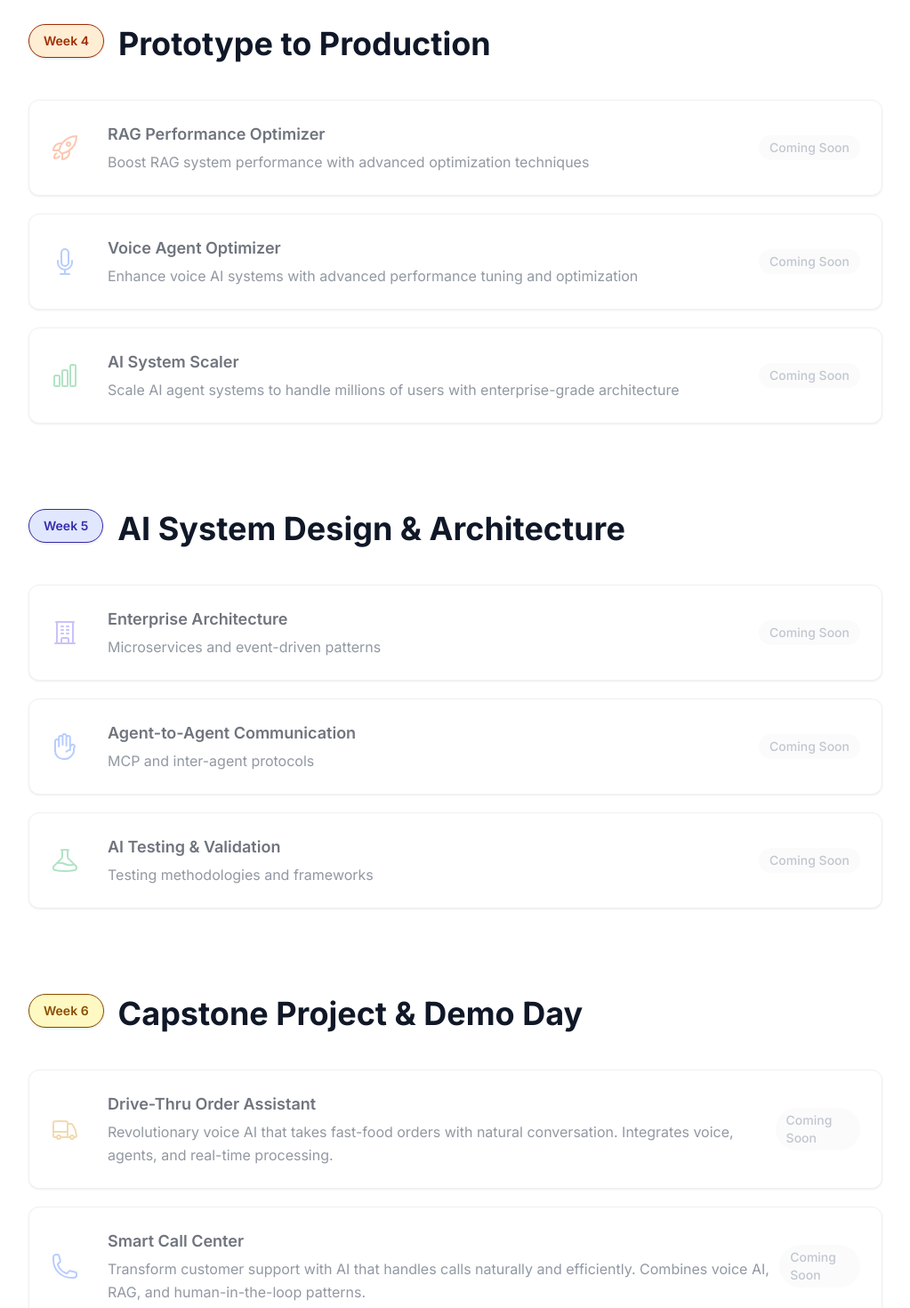
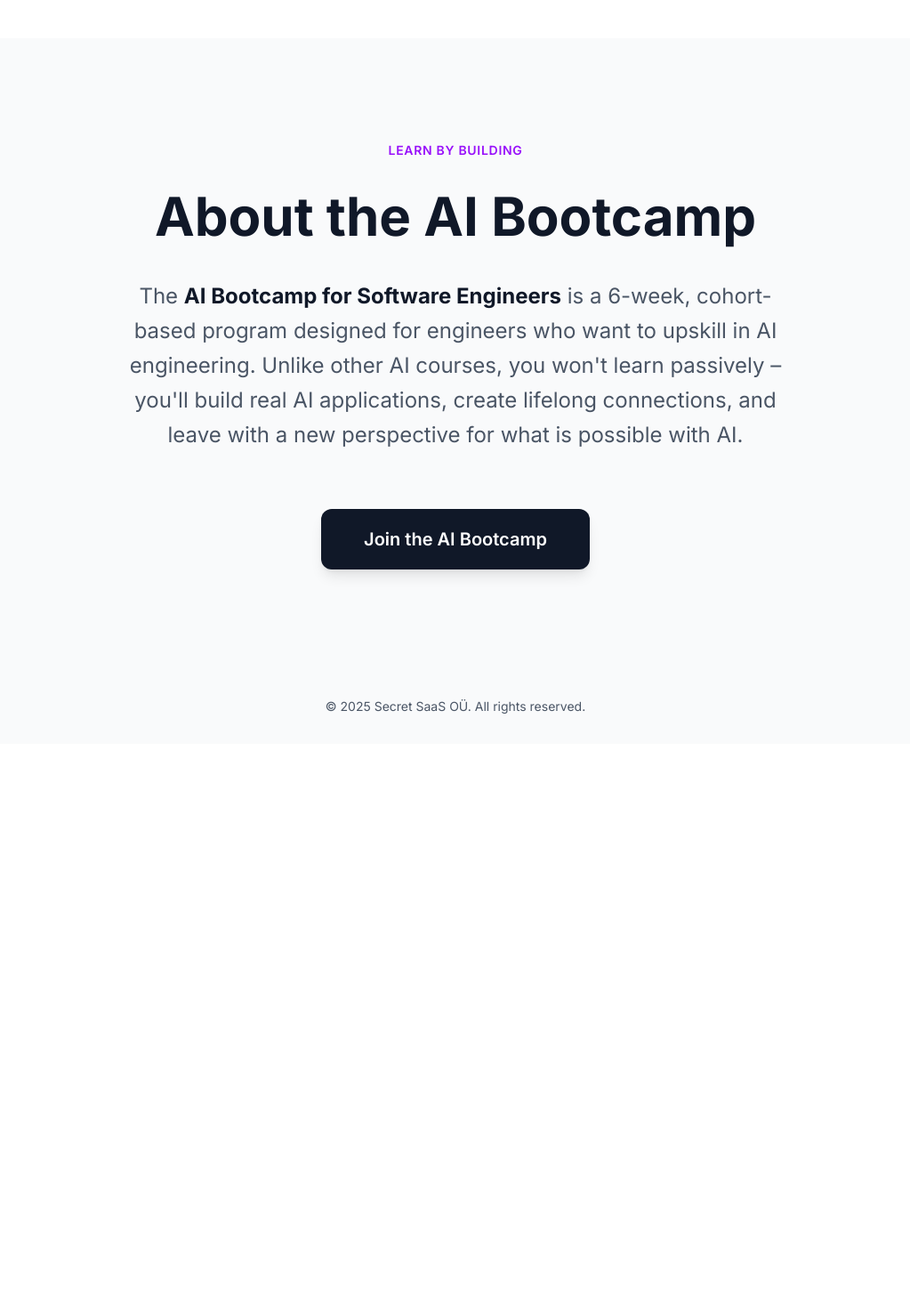
Before and after one commit to learnwithparam/monkey-kata, a Next.js app in the folder frontend/: page / in a window 1280 px wide. Shown: the part 2860-4330 px from the top of the page at 89% size, without its empty margins (128-1151 px from the left). After the commit the page ends 3696 px from the top, so only its background shows below. Built offline with nearby package versions, Linux system fonts and the light colour scheme.

Commit message:
remove remaining weeks on demo

```diff
--- a/frontend/src/data/demos.tsx
+++ b/frontend/src/data/demos.tsx
@@ -167,80 +167,5 @@ export const weeksData: WeekData[] = [
         apiSlug: "job_application_form_filling"
       },
     ]
-  },
-  {
-    weekNumber: "Week 4",
-    weekTitle: "Prototype to Production",
-    weekColor: "bg-orange-100 text-orange-800",
-    demos: [
-      {
-        icon: <RocketLaunchIcon className="w-8 h-8 text-orange-600 mr-4" />,
-        title: "RAG Performance Optimizer",
-        description: "Boost RAG system performance with advanced optimization techniques",
-        isComingSoon: true
-      },
-      {
-        icon: <MicrophoneIcon className="w-8 h-8 text-blue-600 mr-4" />,
-        title: "Voice Agent Optimizer",
-        description: "Enhance voice AI systems with advanced performance tuning and optimization",
-        isComingSoon: true
-      },
-      {
-        icon: <ChartBarIcon className="w-8 h-8 text-green-600 mr-4" />,
-        title: "AI System Scaler",
-        description: "Scale AI agent systems to handle millions of users with enterprise-grade architecture",
-        isComingSoon: true
-      }
-    ]
-  },
-  {
-    weekNumber: "Week 5",
-    weekTitle: "AI System Design & Architecture",
-    weekColor: "bg-indigo-100 text-indigo-800",
-    demos: [
-      {
-        icon: <BuildingOfficeIcon className="w-8 h-8 text-indigo-600 mr-4" />,
-        title: "Enterprise Architecture",
-        description: "Microservices and event-driven patterns",
-        isComingSoon: true
-      },
-      {
-        icon: <HandRaisedIcon className="w-8 h-8 text-blue-600 mr-4" />,
-        title: "Agent-to-Agent Communication",
-        description: "MCP and inter-agent protocols",
-        isComingSoon: true
-      },
-      {
-        icon: <BeakerIcon className="w-8 h-8 text-green-600 mr-4" />,
-        title: "AI Testing & Validation",
-        description: "Testing methodologies and frameworks",
-        isComingSoon: true
-      }
-    ]
-  },
-  {
-    weekNumber: "Week 6",
-    weekTitle: "Capstone Project & Demo Day",
-    weekColor: "bg-yellow-100 text-yellow-800",
-    demos: [
-      {
-        icon: <TruckIcon className="w-8 h-8 text-yellow-600 mr-4" />,
-        title: "Drive-Thru Order Assistant",
-        description: "Revolutionary voice AI that takes fast-food orders with natural conversation. Integrates voice, agents, and real-time processing.",
-        isComingSoon: true
-      },
-      {
-        icon: <PhoneIcon className="w-8 h-8 text-blue-600 mr-4" />,
-        title: "Smart Call Center",
-        description: "Transform customer support with AI that handles calls naturally and efficiently. Combines voice AI, RAG, and human-in-the-loop patterns.",
-        isComingSoon: true
-      },
-      {
-        icon: <EyeIcon className="w-8 h-8 text-purple-600 mr-4" />,
-        title: "Financial Document Analyzer",
-        description: "AI that reads and analyzes financial reports, charts, and documents with computer vision. Multi-modal system combining vision and LLMs.",
-        isComingSoon: true
-      }
-    ]
   }
 ];
```
